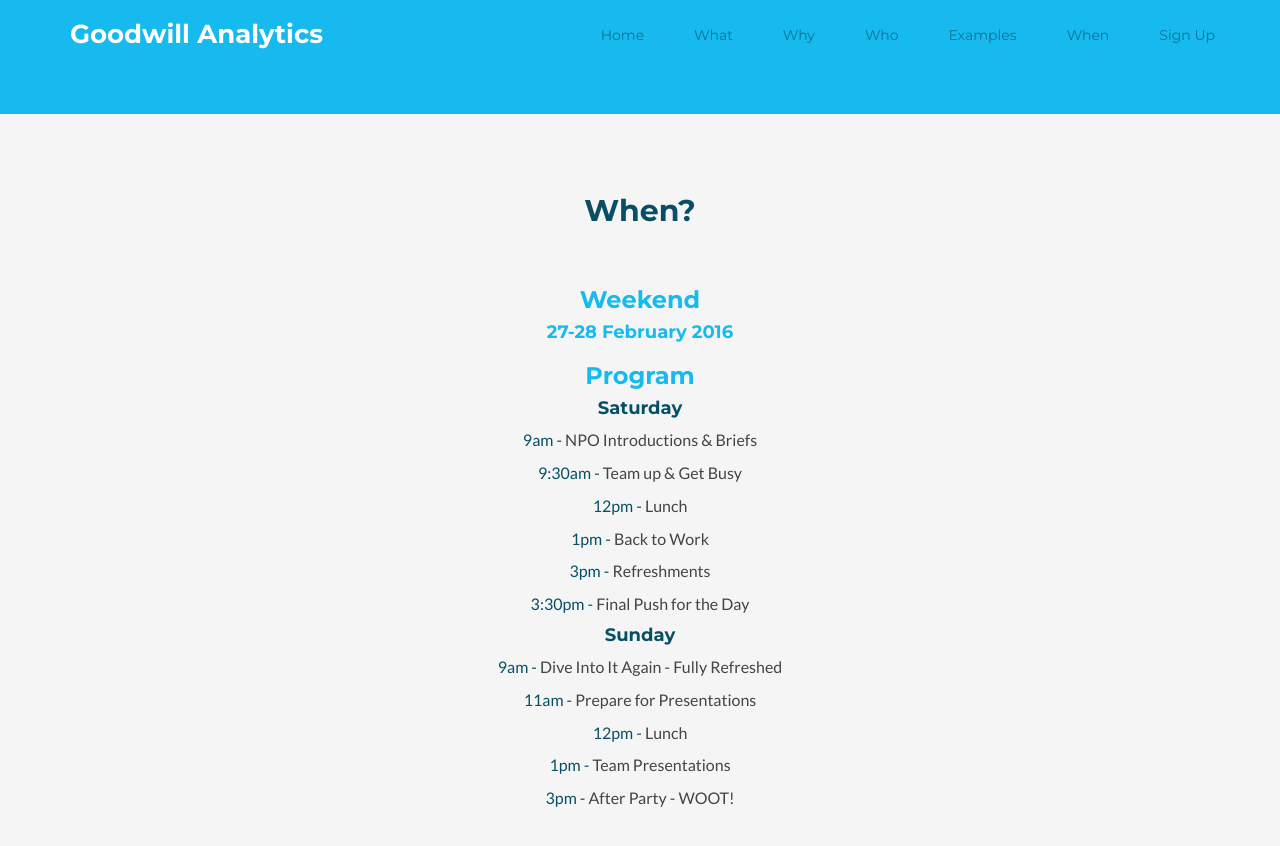
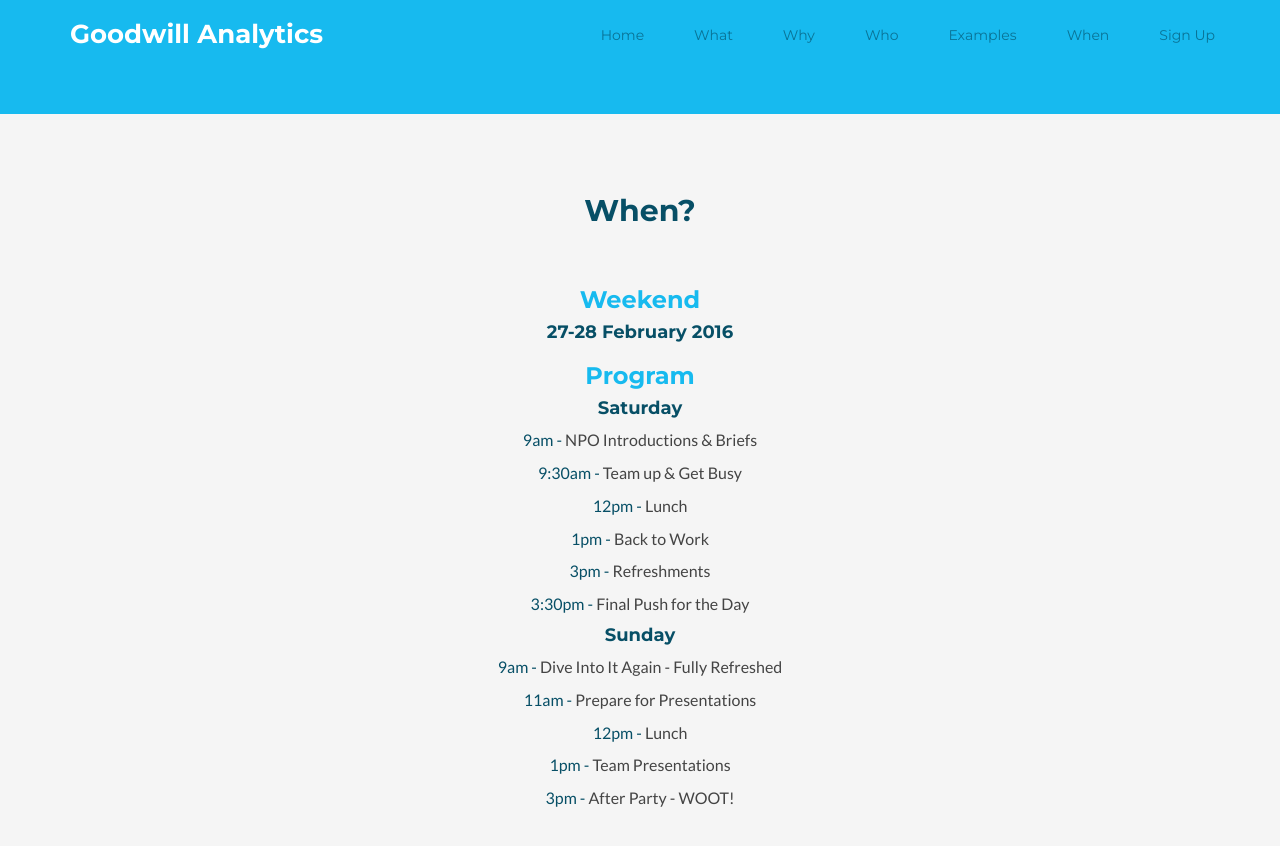
Before and after one commit to goodwillanalytics/goodwillanalytics.github.io, a Jekyll site: the page built from index.html, in a window 1280 px wide and 900 px high, scrolled down 4115 px. Shown: the top 846 px of the window. Built offline with Jekyll 4.4.1, drawn with Linux system fonts in a browser that asks for light colours.

Commit message:
changes from review

```diff
--- a/_includes/when.html
+++ b/_includes/when.html
@@ -3,7 +3,7 @@
         <div class="container text-center">
 			<h2 class="title text-center">When?</h2>
 			<h3 class="text-center">Weekend</h3>
-			<h4 class="text-center">27-28 February 2016</h4>
+			<h4 class="text-highlight text-center">27-28 February 2016</h4>
 			<h3 class="text-center">Program</h3>
 			<h4 class="text-highlight text-center">Saturday</h4>
 			<p class="text-center"><span class="text-highlight">9am -</span> NPO Introductions &amp; Briefs</p>
```
